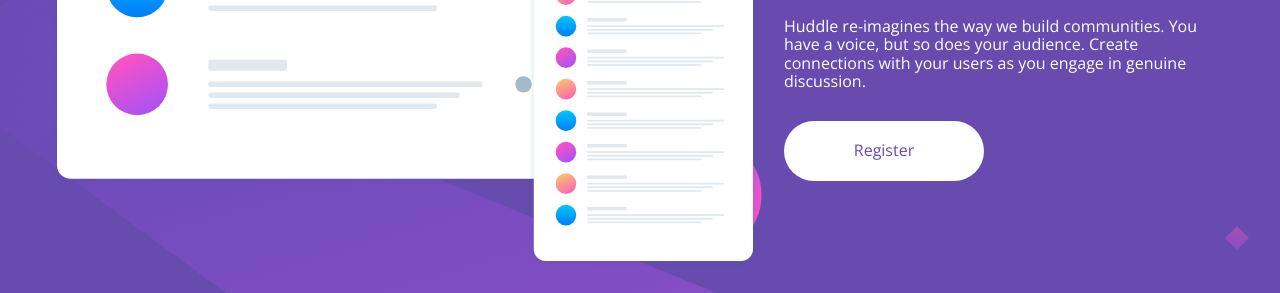
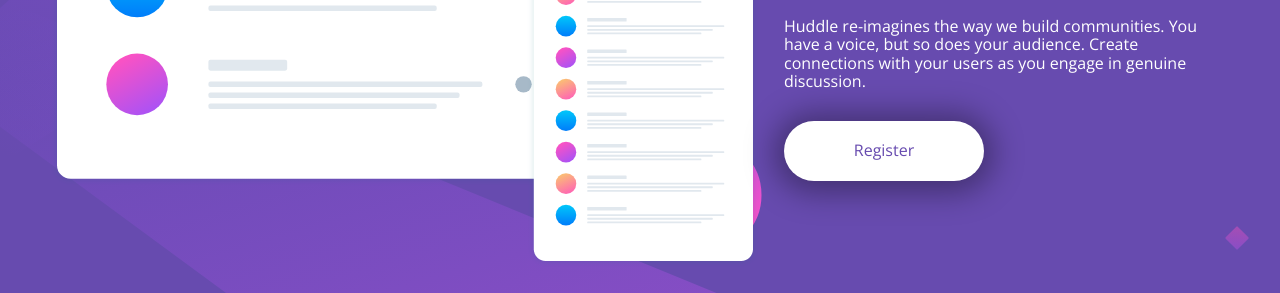
Before and after one commit to LucasNMtz/FrontEndMentor-HuddleLandingPage, a plain HTML site: page index.html in a window 1280 px wide. Shown: the part 368-661 px from the top of the page. Drawn offline with nearby package versions, Linux system fonts and the light colour scheme.

Commit message:
Update style.css

```diff
--- a/style.css
+++ b/style.css
@@ -73,6 +73,10 @@
     border-radius: 100px 100px 100px 100px;
     -moz-border-radius: 100px 100px 100px 100px;
     -webkit-border-radius: 100px 100px 100px 100px;
+
+    -webkit-box-shadow: 0px 2px 30px 10px rgba(0,0,0,0.35);
+    -moz-box-shadow: 0px 2px 30px 10px rgba(0,0,0,0.35);
+    box-shadow: 0px 2px 30px 10px rgba(0,0,0,0.35);
 }
 
 button:hover
```
